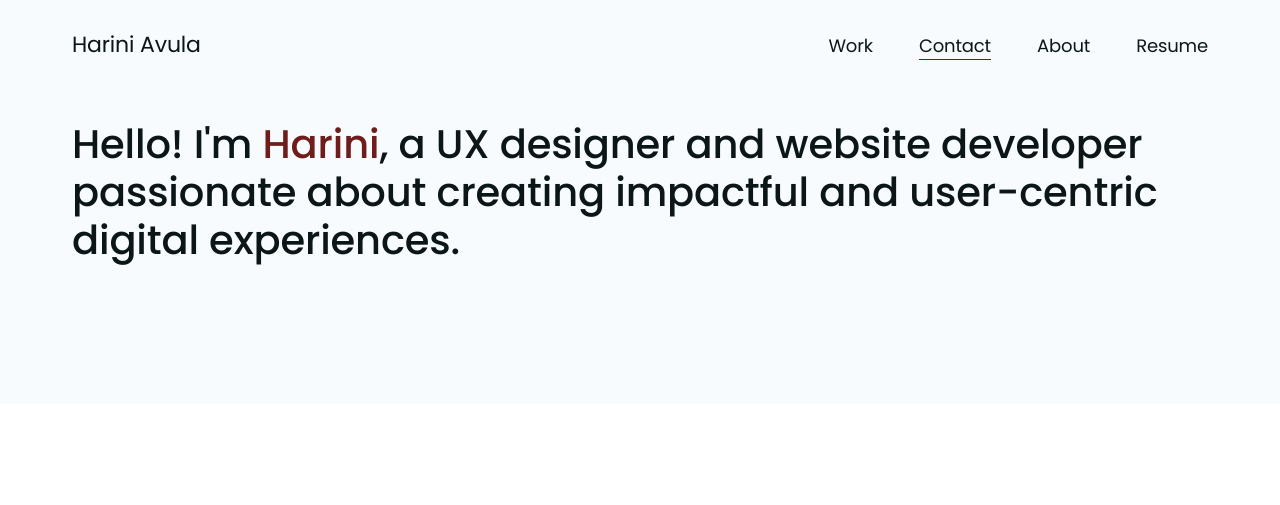
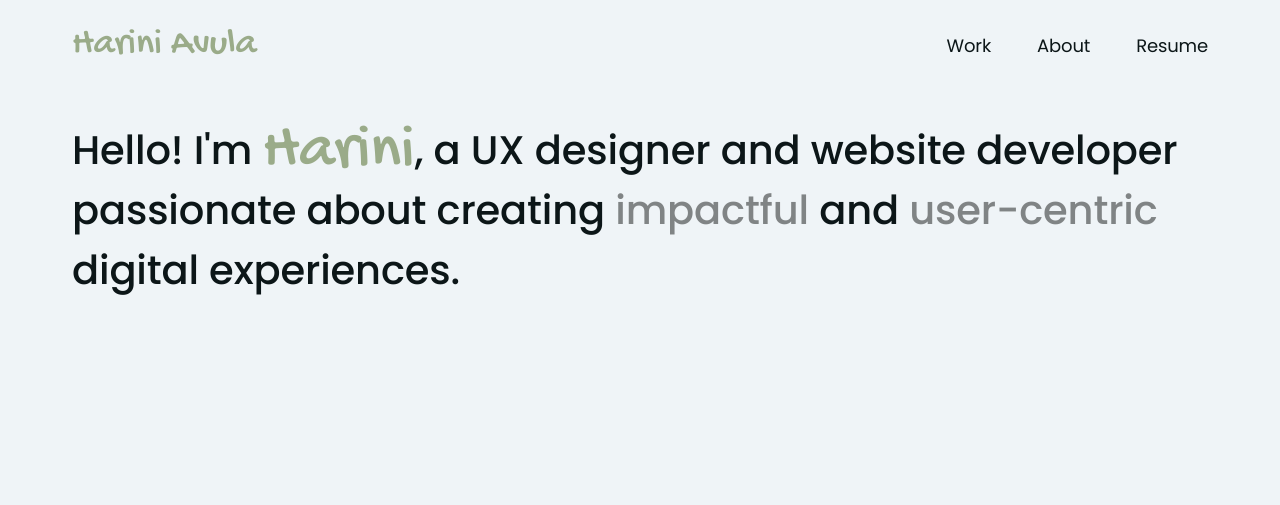
Before and after one commit to hariniavula/harini-portfolio-website, a plain HTML site: page index.html in a window 1280 px wide. Shown: the top 505 px of the page. Drawn offline with nearby package versions, Linux system fonts and the light colour scheme.

Commit message:
design color changes

```diff
--- a/css/main.css
+++ b/css/main.css
@@ -1,14 +1,15 @@
 @import "./reset.css";
 @import url("https://fonts.googleapis.com/css2?family=Poppins:wght@300;400;500;600;700&display=swap");
+@import url('https://fonts.googleapis.com/css2?family=Gochi+Hand&family=Rubik:ital,wght@0,300..900;1,300..900&display=swap');
 
 :root {
-  --primary-bg-color: #f7fbfd;
+  --primary-bg-color: #eff4f7;
   --primary-accent: #0c1618;
-  --secondary-accent: #6f1d1b;
+  --secondary-accent:  #9AAB89;
 
   --main-text-color: #0c1618;
   --supportive-text-color: #242d2f;
-  --gray-text-color: #565a5b;
+  --gray-text-color: #808485;
 
   --white-color: #fff;
   --gray-color: #e9e8e8;
@@ -23,13 +24,17 @@
 html {
   scroll-behavior: smooth;
   overflow-x: hidden;
+  background-color: #eff4f7;
 }
 
 body {
   color: var(--main-text-color);
   font-family: "Poppins", sans-serif;
   letter-spacing: -0.15px;
+
 }
+
+
 
 .container {
   padding: 0 32px;
@@ -158,7 +163,7 @@ h5 {
   left: 0;
   width: 100%;
   z-index: 1999;
-  background-color: rgba(255, 255, 255, 0.95);
+  background-color: rgba(239, 244, 247, 0.85);
   padding-top: 0;
   padding-bottom: 0;
   transition: all 0.3s ease-in-out;
@@ -168,8 +173,11 @@ h5 {
   position: relative;
   line-height: 1;
   font-weight: 400;
-  font-size: clamp(1.125rem, 1.011rem + 0.57vw, 1.375rem);
+  font-family: "Gochi Hand", cursive;
+  font-style: normal;
+  font-size: clamp(2.125rem, 2.011rem + 1.57vw, 2.375rem);
   color: var(--main-text-color);
+  color:var(--secondary-accent);
 }
 
 .nav-list {
@@ -235,6 +243,20 @@ h5 {
   background-color: var(--primary-bg-color);
 
 
+
+}
+
+
+
+/* Specific styling for the "Harini" span */
+.harini-font {
+  font-weight: 400;
+  font-family: "Gochi Hand", cursive;
+  color: var(--secondary-accent);
+  font-size: 4rem;
+  line-height: 0; /* Adjust as needed */
+
+
 }
 
 .hero-row {
@@ -247,7 +269,7 @@ h5 {
   font-size: 2.5rem; /* Adjust as needed */
   font-weight: 500; /* Adjust as needed */
   margin-bottom: 20px; /* Adjust as needed */
-  line-height: 1.2; /* Adjust as needed */
+  line-height: 1.5; /* Adjust as needed */
   color: #0c1618; /* Use your main text color */
 }
 
@@ -433,6 +455,8 @@ h5 {
 /* Works */
 .projects {
   padding: 7rem 0;
+  background-color: var(--primary-bg-color);
+
 }
 
 .projects-title {
--- a/index.html
+++ b/index.html
@@ -36,9 +36,7 @@
               <li class="nav-item">
                 <a href="#projects" class="nav-link">Work</a>
               </li>
-              <li class="nav-item">
-                <a href="#contact" class="nav-link">Contact</a>
-              </li>
+
               <li class="nav-item">
                 <a href="about.html" class="nav-link">About</a>
               </li>
@@ -70,8 +68,9 @@
           data-aos-duration="1000"
         >
           <div class="hero-content">
-<h1 class="custom-hero-text">Hello! I'm <span style="color:#6f1d1b">Harini</span>, a UX designer and website developer passionate about creating impactful and user-centric digital experiences.</h1>
-            </div>
+            <h1 class="custom-hero-text">
+              Hello! I'm
+              <span class="harini-font">Harini</span>, a UX designer and website developer passionate about creating <span style="color: #808485;"> impactful </span> and <span style="color: #808485;"> user-centric </span>digital experiences.            </h1>            </div>
           </section>
 
 
@@ -260,7 +259,7 @@
         </div>
       </div>
     </section>
-
+<!--
     <section id="contact" class="contact">
       <div class="container">
         <div class="contact-title">
@@ -311,7 +310,7 @@
         </form>
         <div class="response"></div>
       </div>
-    </section>
+    </section> -->
 
     <footer class="footer">
       <div class="container">
--- a/js/main.js
+++ b/js/main.js
@@ -6,8 +6,8 @@ document.addEventListener("DOMContentLoaded", () => {
   AOS.init({
     once: true,
   });
-  form();
-  skillbar();
+  //form();
+  //skillbar();
 
   const nav = document.querySelector("#nav");
   const navBtn = document.querySelector("#nav-btn");
```
Also changed, not shown: about.html (+38 -83 lines), img/hero/logo.png (added), js/form.js (indentation only), 1 other file.
